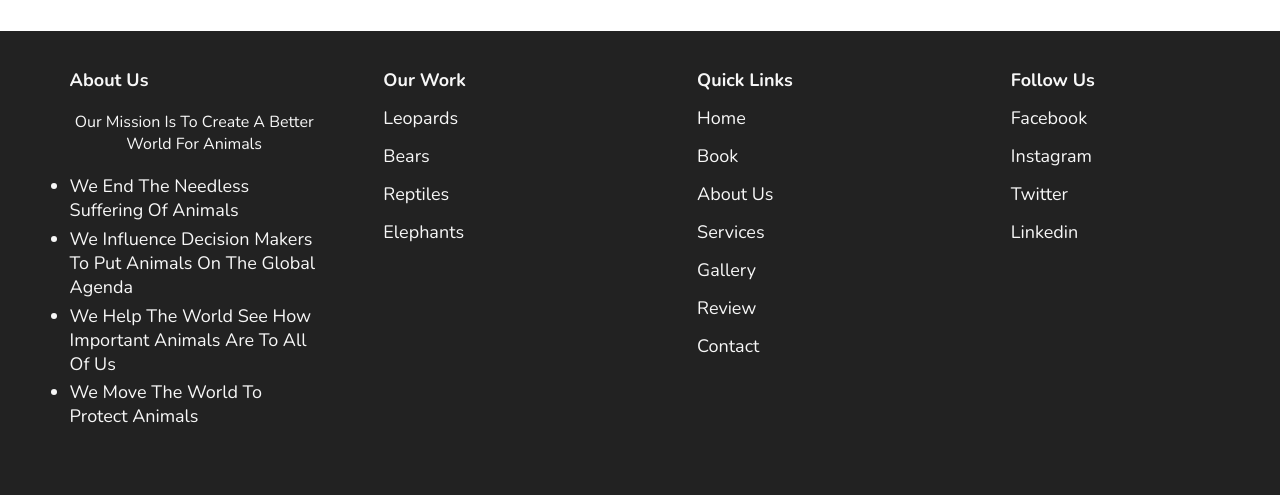
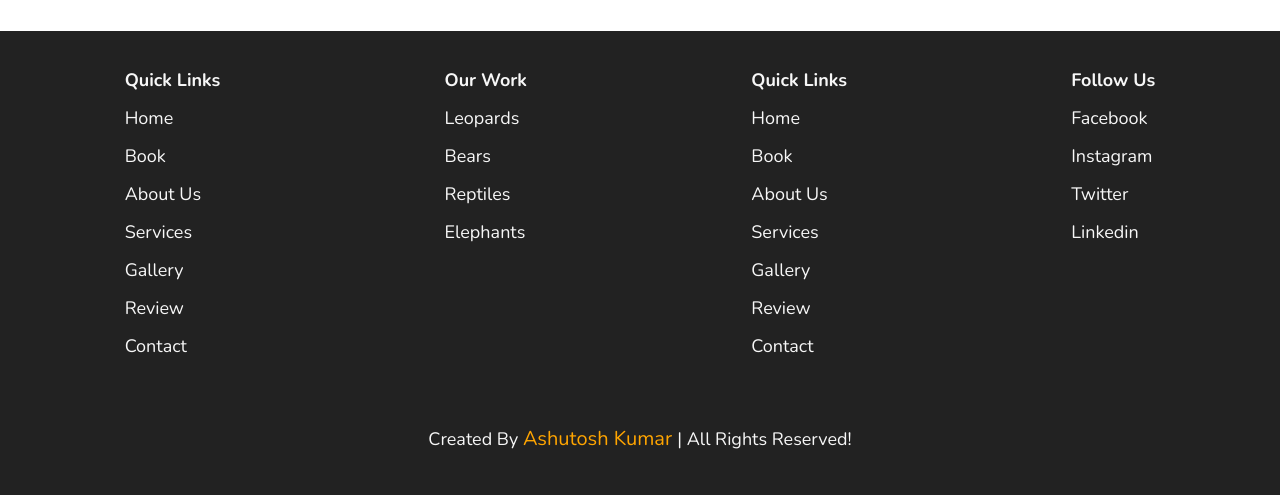
Before and after one commit to Ashu313/wildlifeworld, a React (Create React App) app: page /about in a window 1280 px wide. Shown: the part 2257-2752 px from the top of the page. Built offline with nearby package versions, Linux system fonts and the light colour scheme.

Commit message:
footer changes

```diff
--- a/src/components/Footer/footer.css
+++ b/src/components/Footer/footer.css
@@ -14,8 +14,7 @@
 }
 .footer .box-container .box{
 padding: 1rem 0;
-flex:1;
-margin-left: 4%;
+
 }
 .footer .box-container .box h3{
 
--- a/src/components/Footer/footer.js
+++ b/src/components/Footer/footer.js
@@ -11,15 +11,14 @@ return(
 <div className="box-container">
 
     <div className="box">
-        <h3>about us</h3>
-        <p>Our mission is to create a better world for animals</p>
-        <ul>
-        <li>We end the needless suffering of animals</li>
-        <li>We influence decision makers to put animals on the global agenda</li>
-        <li>We help the world see how important animals are to all of us</li>
-        <li>We move the world to protect animals</li>
-
-        </ul>
+    <h3>quick links</h3>
+        <NavLink to="/">home</NavLink>
+        <NavLink to="/book">book</NavLink>
+        <NavLink to="/About">About us</NavLink>
+        <NavLink to="/services">services</NavLink>
+        <NavLink to="/gallery">gallery</NavLink>
+        <NavLink to="/review">review</NavLink>
+        <NavLink to="/contact">contact</NavLink>
 
     </div>
     <div className="box">
@@ -30,7 +29,7 @@ return(
         <NavLink to="/elephant/elephants/elephnats.html">elephants</NavLink>
     </div>
     <div className="box">
-        <h3>quick links</h3>
+    <h3>quick links</h3>
         <NavLink to="/">home</NavLink>
         <NavLink to="/book">book</NavLink>
         <NavLink to="/About">About us</NavLink>
--- a/src/components/photo/gallery.css
+++ b/src/components/photo/gallery.css
@@ -25,7 +25,7 @@ background-color: lightblue
      position: relative;
     object-fit: fill;
     border: 1rem solid black;
-    flex: 1 1 50rem;
+    flex: 1 1 30rem;
   }
 .gallery img{
   height: 100%;
```
